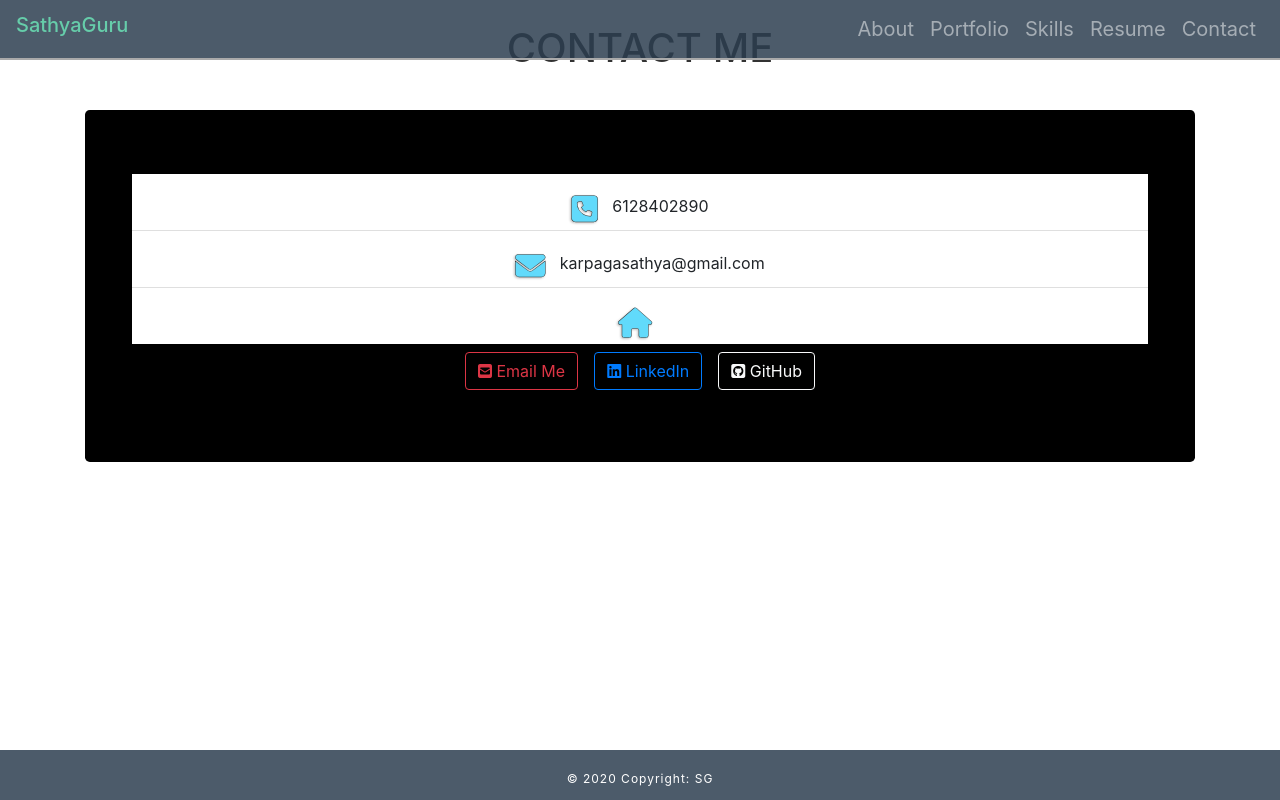
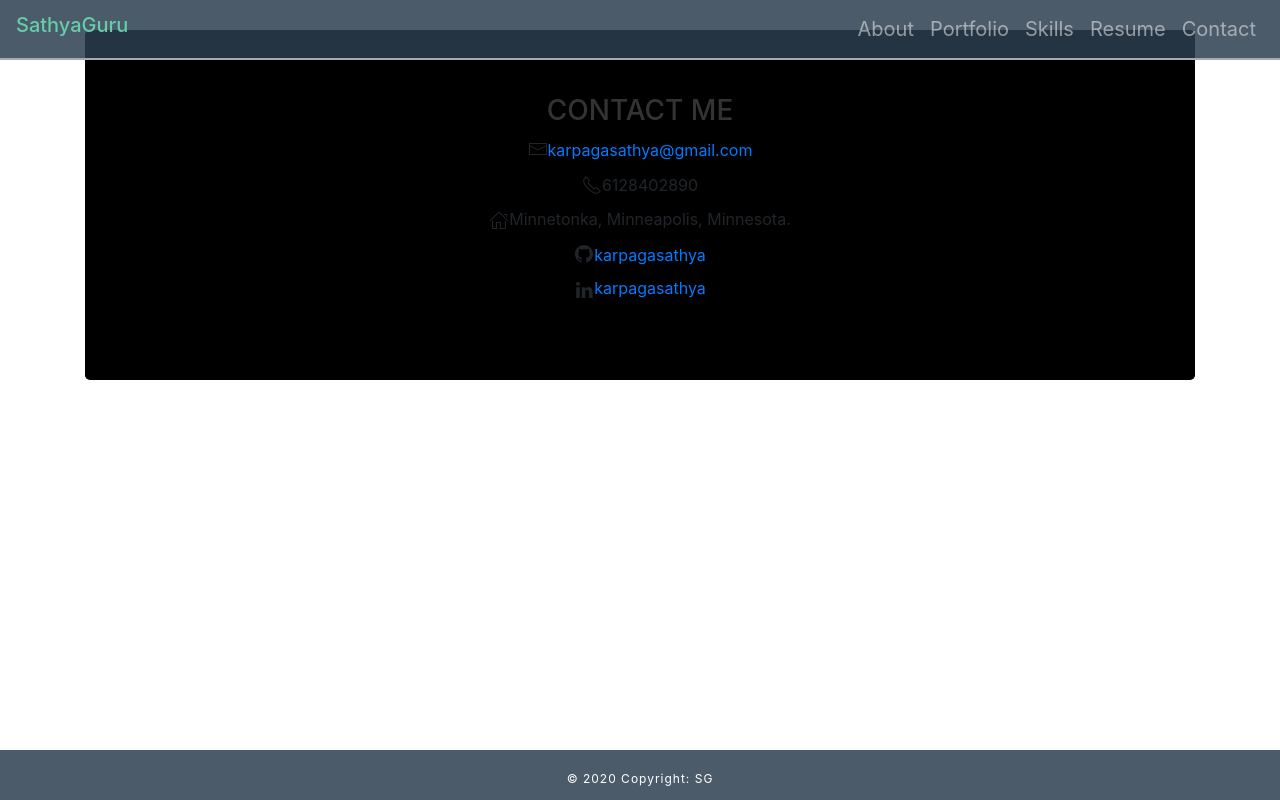
Before and after one commit to karpagasathya/react_portfolio, a React (Create React App) app: page /#/contact in a window 1280 px wide. Built offline with nearby package versions, Linux system fonts and the light colour scheme.

Commit message:
contact page redesigned using uikit

```diff
--- a/src/components/Contact.js
+++ b/src/components/Contact.js
@@ -1,60 +1,44 @@
 import React from "react";
+import "./style.css";
 import Jumbotron from "react-bootstrap/Jumbotron";
-import Button from "react-bootstrap/Button";
-import Col from "react-bootstrap/Col";
-import Row from "react-bootstrap/Row";
 
-const ContactForm = () => {
+
+function Contact() {
   return (
-    <div id="contact">
-      <h1 className="pt-4 text-center font-details-b pb-2">CONTACT ME</h1>
     <Jumbotron className="contact-jumbotron">
-        <Row className="">
-          <Col>
-            <div className="col-md">
-              <ul className="list-group list-group-flush">
-                <li className="list-group-item border-top-0">
-                  <i className="fas fa-phone-square"></i> 6128402890
+      <div>
+        <h3 id="contact-title">CONTACT ME</h3>
+        <ul className="uk-list">
+          <li>
+            <a uk-icon="icon: mail" className="contact-icon contact-link-icon" href="mailto:karpagasathya@gmail.com"></a>
+            <a className="contact-link contact-li uk-text-middle" href="mailto:karpagasathya@gmail.com">
+              karpagasathya@gmail.com
+            </a>
           </li>
-                <li className="list-group-item">
-                  <i class="fas fa-envelope"></i> karpagasathya@gmail.com
+          <li>
+            <span className="contact-icon" uk-icon="icon: receiver"></span>
+            <span className="contact-li uk-text-middle">6128402890</span>
           </li>
-                <li className="list-group-item">
-                  <i className="fas fa-home"></i>
+          <li>
+            <span uk-icon="icon: home" className="contact-icon"></span>
+            <span className="contact-li uk-text-bottom">Minnetonka, Minneapolis, Minnesota.</span>
+          </li>
+          <li>
+            <a uk-icon="icon: github" href="https://github.com/karpagasathya" className="contact-icon contact-link-icon" target="_blank" rel="noopener noreferrer"></a>
+            <a className="contact-link contact-li uk-text-middle" href="https://github.com/karpagasathya" target="_blank" rel="noopener noreferrer">
+              karpagasathya
+            </a>
+          </li>
+          <li>
+            <a uk-icon="icon: linkedin" href="https://www.linkedin.com/in/karpagasathya-gurupandi-33bb0690/" className="contact-icon contact-link-icon" target="_blank" rel="noopener noreferrer"></a>
+            <a className="contact-link contact-li uk-text-bottom" href="https://www.linkedin.com/in/karpagasathya-gurupandi-33bb0690/" target="_blank" rel="noopener noreferrer">
+              karpagasathya
+            </a>
           </li>
         </ul>
       </div>
-          </Col>
-        </Row>
+    </Jumbotron>
+  );
+}
 
-        <Row>
-          <Col className="d-flex justify-content-center flex-wrap">
-            <div className="m-2">
-              <a href="mailto:karpagasathya@gmail.com" target="_blank" rel="noopener noreferrer">
-                <Button variant="outline-danger">
-                  <i className="fas fa-envelope-square"></i> Email Me
-                </Button>
-              </a>
-            </div>
-            <div className="m-2">
-              <a href="https://www.linkedin.com/in/karpagasathya-gurupandi-33bb0690/" target="_blank" rel="noopener noreferrer">
-                <Button variant="outline-primary" title="Visit my LinkedIn">
-                  <i className="fab fa-linkedin"></i> LinkedIn
-                </Button>
-              </a>
-            </div>
-            <div className="m-2">
-              <a href="https://github.com/karpagasathya" target="_blank" rel="noopener noreferrer">
-                <Button variant="outline-light" title="My other projects">
-                  <i className="fab fa-github-square"></i> GitHub
-                </Button>
-              </a>
-            </div>
-          </Col>
-        </Row>
-      </Jumbotron>
-    </div>
-  );
-};
-
-export default ContactForm;
+export default Contact;
```
Lines whose indentation alone changed are shown as unchanged.
